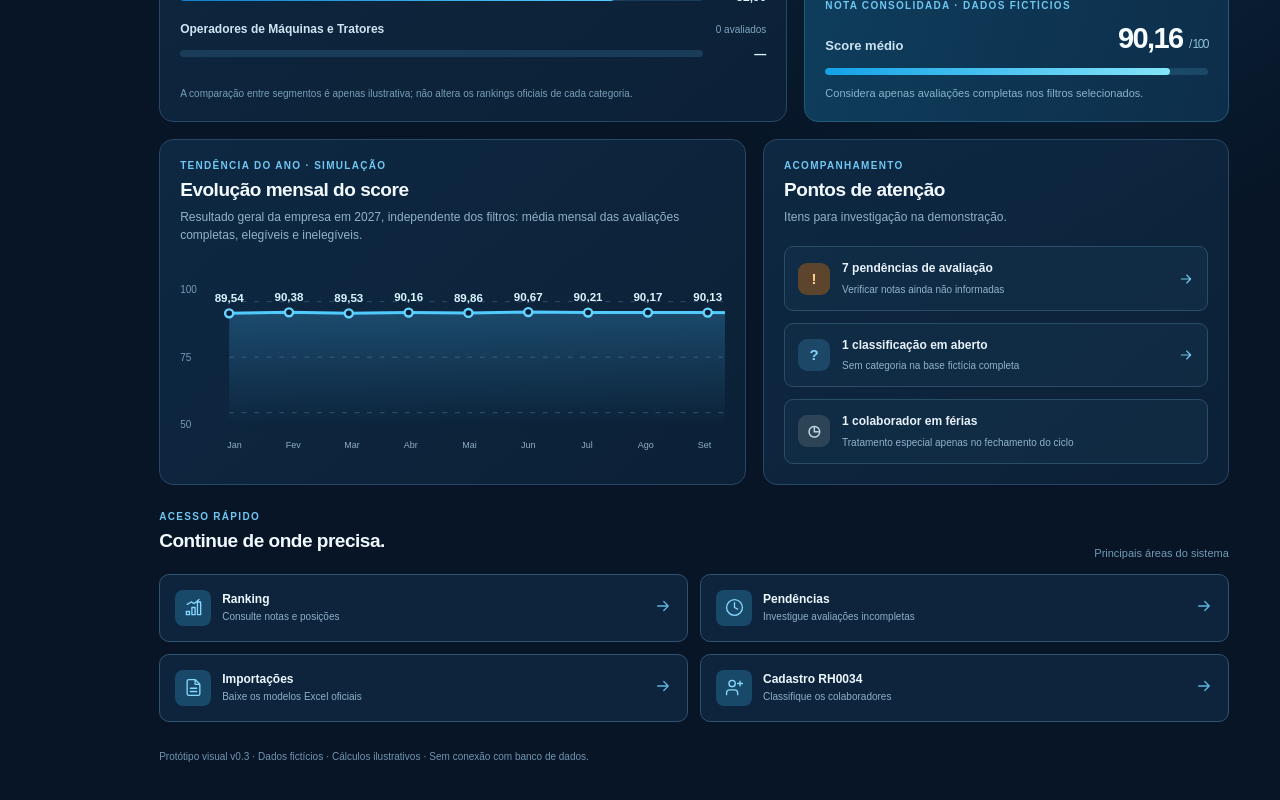
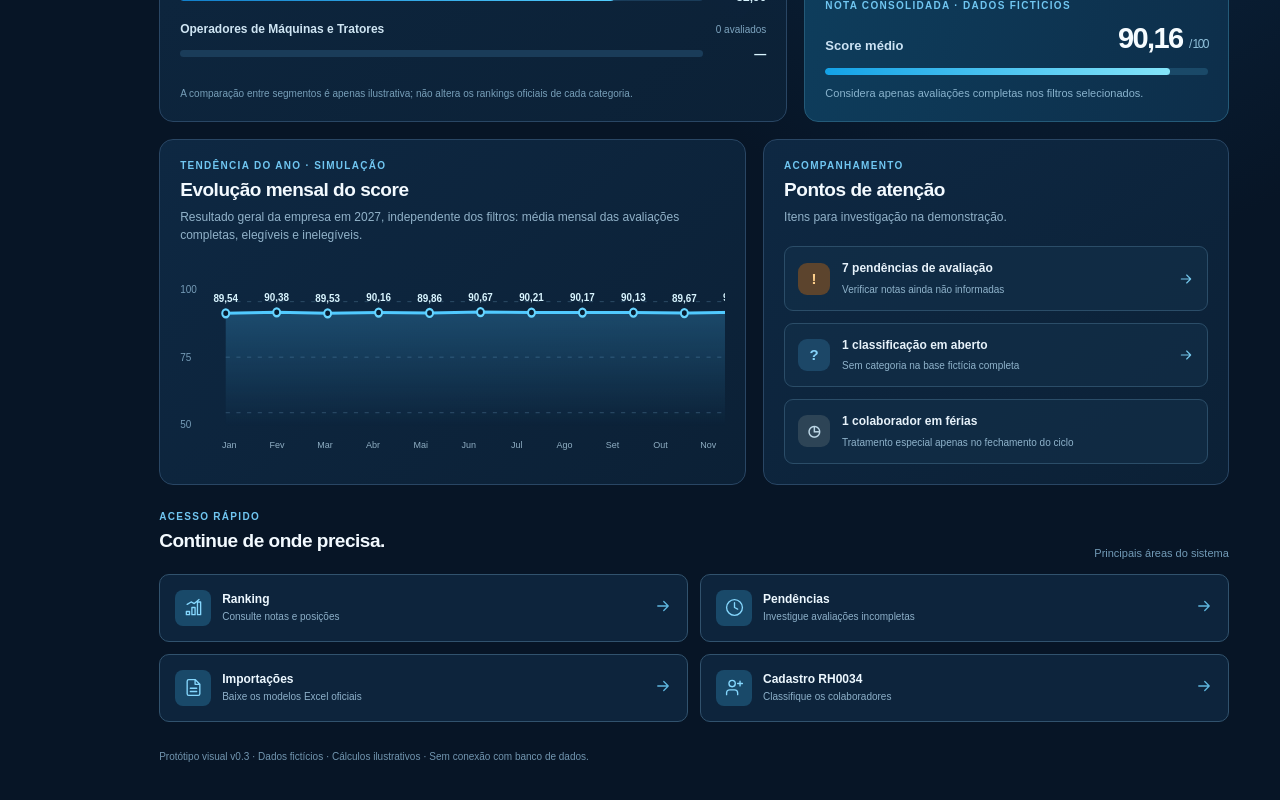
Before and after one commit to ccidesenvolvimento-ui/excelencia-5-estrelas-2027, a Next.js app: page / in a window 1280 px wide. Shown: the part 1085-1885 px from the top of the page. Built offline with nearby package versions, Linux system fonts and the light colour scheme.

Commit message:
fix: mostrar os doze meses no desktop

```diff
--- a/src/app/visao-geral.module.css
+++ b/src/app/visao-geral.module.css
@@ -44,5 +44,5 @@
 /* Mantém espaço para 12 rótulos legíveis, sem comprimir ou sobrepor no celular. */
 .graficoRolagem{overflow-x:auto;overscroll-behavior-x:contain;padding:3px 0 10px}
 .graficoRolagem:focus-visible{outline:2px solid #8fddff;outline-offset:2px}
-.graficoConteudo{min-width:730px}
+.graficoConteudo{min-width:600px}
 .graficoValor{fill:#d9f5ff;font-size:12px;font-weight:700;font-variant-numeric:tabular-nums}
```
